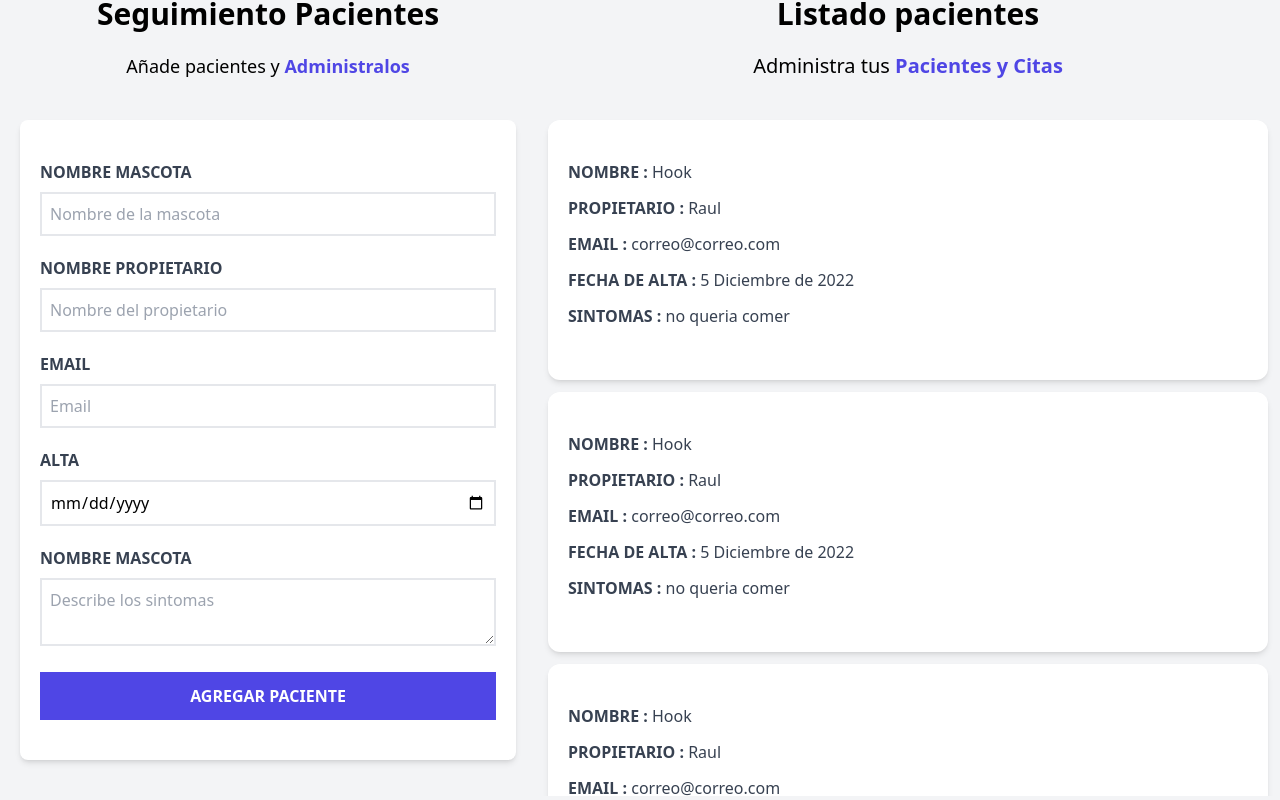
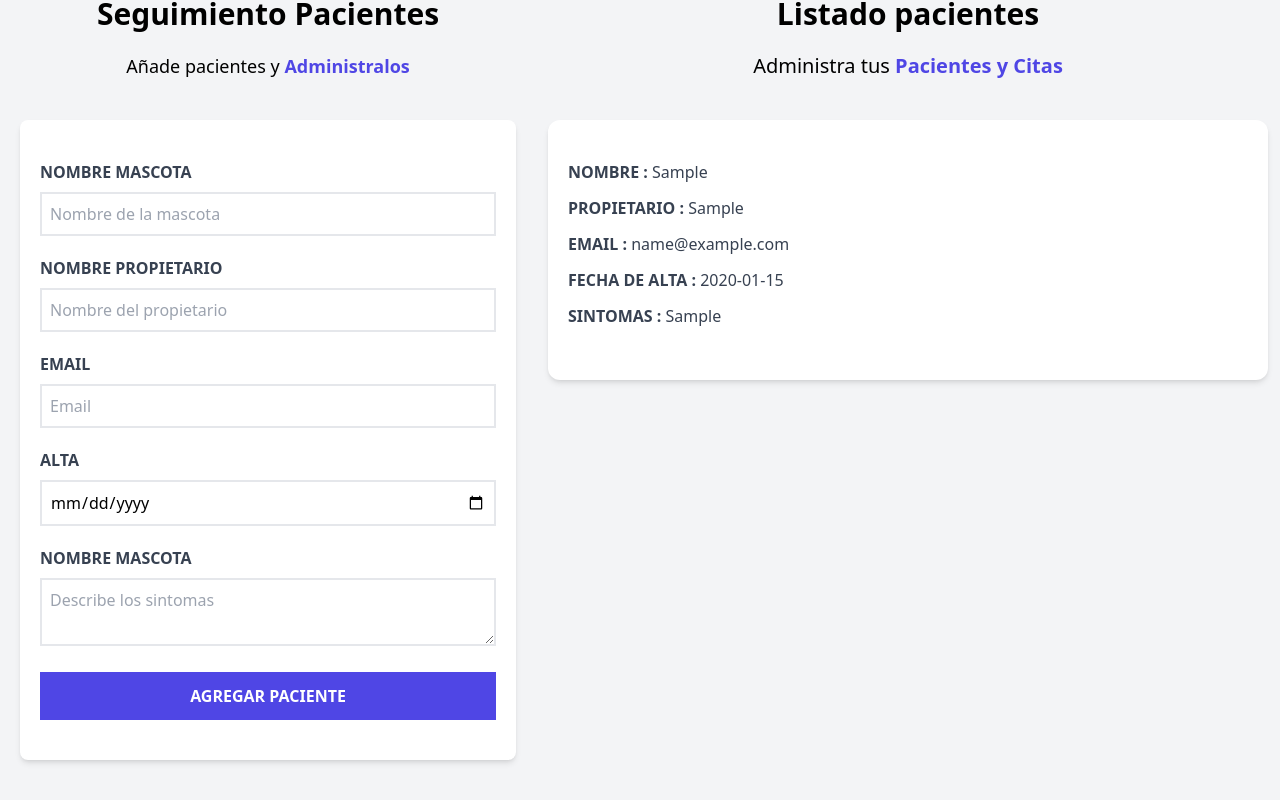
Before and after one commit to RaulCarbono/Projects-React, a React (Vite) app in the folder citas-react/: page / in a window 1280 px wide. Both pictures are taken after typing "Sample", "Sample", "name@example.com", "2020-01-15", "Sample" into the empty fields and a click on the input "Agregar Paciente". Shown: the part 180-980 px from the top of the page. Built offline with nearby package versions, Linux system fonts and the light colour scheme.

Commit message:
show patients

```diff
--- a/citas-react/src/App.jsx
+++ b/citas-react/src/App.jsx
@@ -6,6 +6,7 @@
 
 function App() {
    const [pacientes, setPacientes] = useState([]);
+
   return (
     <div className="container mx-auto mt-20">
     <Header />
@@ -15,7 +16,7 @@
         pacientes={pacientes}
         setPacientes={setPacientes}
         />
-        <ListadoPacientes />
+        <ListadoPacientes pacientes={pacientes}/>
       </div>
     </div>
 
--- a/citas-react/src/components/Formulario.jsx
+++ b/citas-react/src/components/Formulario.jsx
@@ -1,5 +1,6 @@
 import { useState, useEffect } from "react";
 import Error from "./Error";
+
 const Formulario = ({pacientes ,setPacientes}) => {
   const [name, setName] = useState("");
   const [propietario, setPropietario] = useState("");
@@ -8,6 +9,13 @@
   const [sintomas, setSintomas] = useState("");
 
   const [error, setError] = useState(false);
+
+  const generarId = () => {
+    const random = Math.random().toString(36).substring(2);
+    const fecha = Date.now().toString(36)
+
+    return fecha + random
+  }
 
   const handleSubmit = (e) => {
     e.preventDefault();
@@ -23,10 +31,11 @@
           propietario,
           email,
           fecha,
-          sintomas
+          sintomas,
+          id: generarId()
         }
 
-        setPacientes(...pacientes, objectoPaciente)
+        setPacientes([...pacientes, objectoPaciente])
 
         setName('')
         setPropietario('')
@@ -84,7 +93,6 @@
             placeholder="Nombre del propietario"
             className="border-2 w-full p-2 mt-2 placeholder-gray-400 rounde-md"
             value={propietario}
-            required
             onChange={ (e) => setPropietario(e.target.value)}
           />
         </div>
--- a/citas-react/src/components/ListadoPacientes.jsx
+++ b/citas-react/src/components/ListadoPacientes.jsx
@@ -1,6 +1,8 @@
 import React from 'react'
 import Pacientes from './Pacientes'
-const ListadoPacientes = () => {
+
+const ListadoPacientes = ({pacientes}) => {
+
   return (
    <div className='w-1/2 lg:w-3/5 h-screen overflow-y-scroll'>
 
@@ -10,12 +12,10 @@
             Administra tus {''}
             <span className='text-indigo-600 font-bold'> Pacientes y Citas </span>
         </p>
-        <Pacientes />
-        <Pacientes />
-        <Pacientes />
-        <Pacientes />
-        <Pacientes />
-        <Pacientes />
+
+         {pacientes.map(item => (
+          <Pacientes paciente={item}/>
+         ))}
 
    </div>
   )
--- a/citas-react/src/components/Pacientes.jsx
+++ b/citas-react/src/components/Pacientes.jsx
@@ -1,27 +1,28 @@
-import React from "react";
+const Pacientes = ({paciente}) => {
 
-const Pacientes = () => {
+  const {name, propietario, email, fecha,sintomas} = paciente
+
   return (
     <div className="m-3 bg-white shadow-md px-5 py-10 rounded-xl ">
       <p className="font-bold mb-3 text-gray-700 uppercase">
         Nombre : {""}
-        <span className="font-normal normal-case">Hook</span>
+        <span className="font-normal normal-case">{name}</span>
       </p>
       <p className="font-bold mb-3 text-gray-700 uppercase">
         Propietario : {""}
-        <span className="font-normal normal-case">Raul</span>
+        <span className="font-normal normal-case">{propietario}</span>
       </p>
       <p className="font-bold mb-3 text-gray-700 uppercase">
         Email : {""}
-        <span className="font-normal normal-case">correo@correo.com</span>
+        <span className="font-normal normal-case">{email}</span>
       </p>
       <p className="font-bold mb-3 text-gray-700 uppercase">
         Fecha de alta : {""}
-        <span className="font-normal normal-case"> 5 Diciembre de 2022</span>
+        <span className="font-normal normal-case">{fecha}</span>
       </p>
       <p className="font-bold mb-3 text-gray-700 uppercase">
         Sintomas : {""}
-        <span className="font-normal normal-case">no queria comer </span>
+        <span className="font-normal normal-case">{sintomas} </span>
       </p>
     </div>
   );
```
